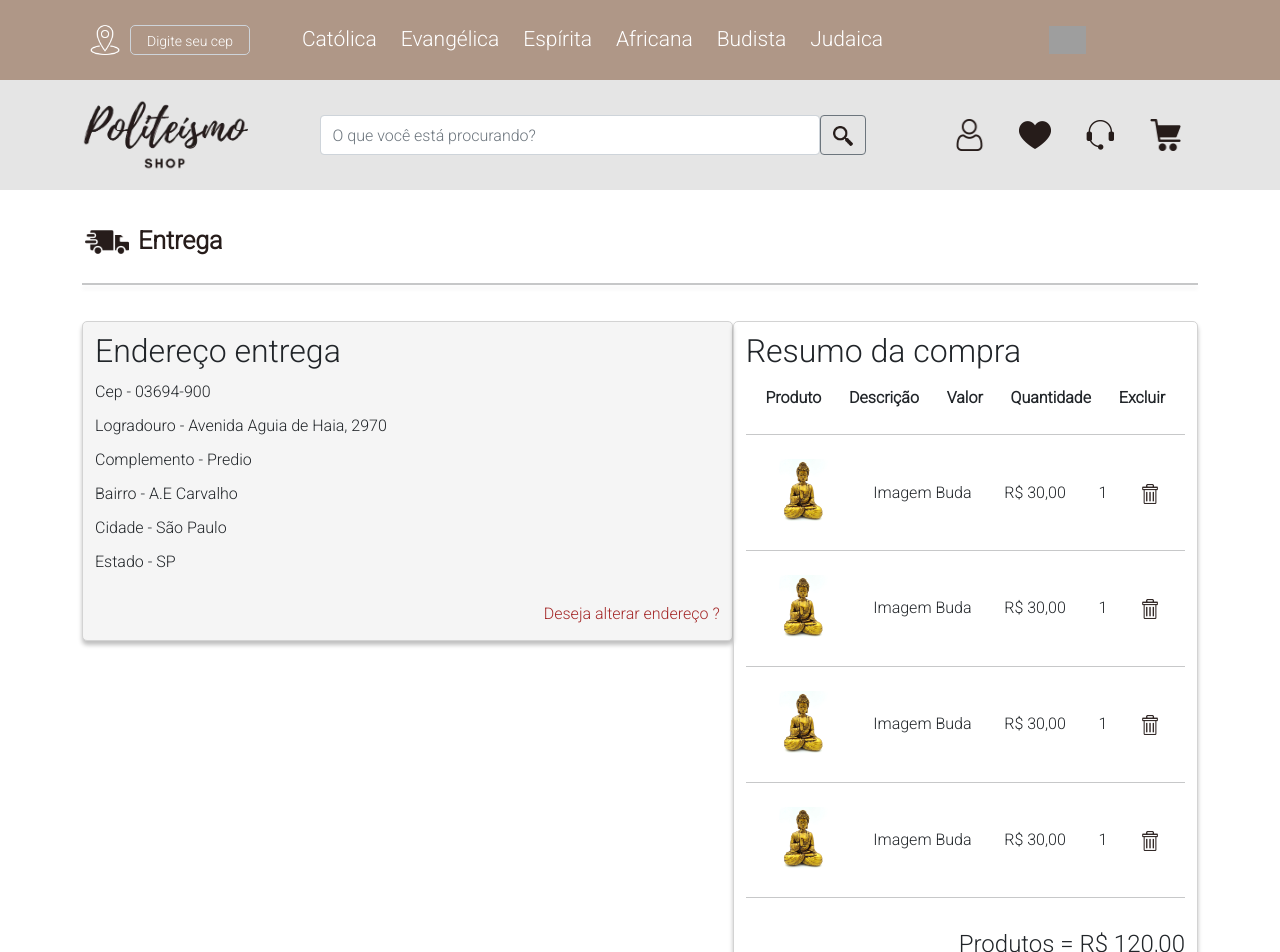
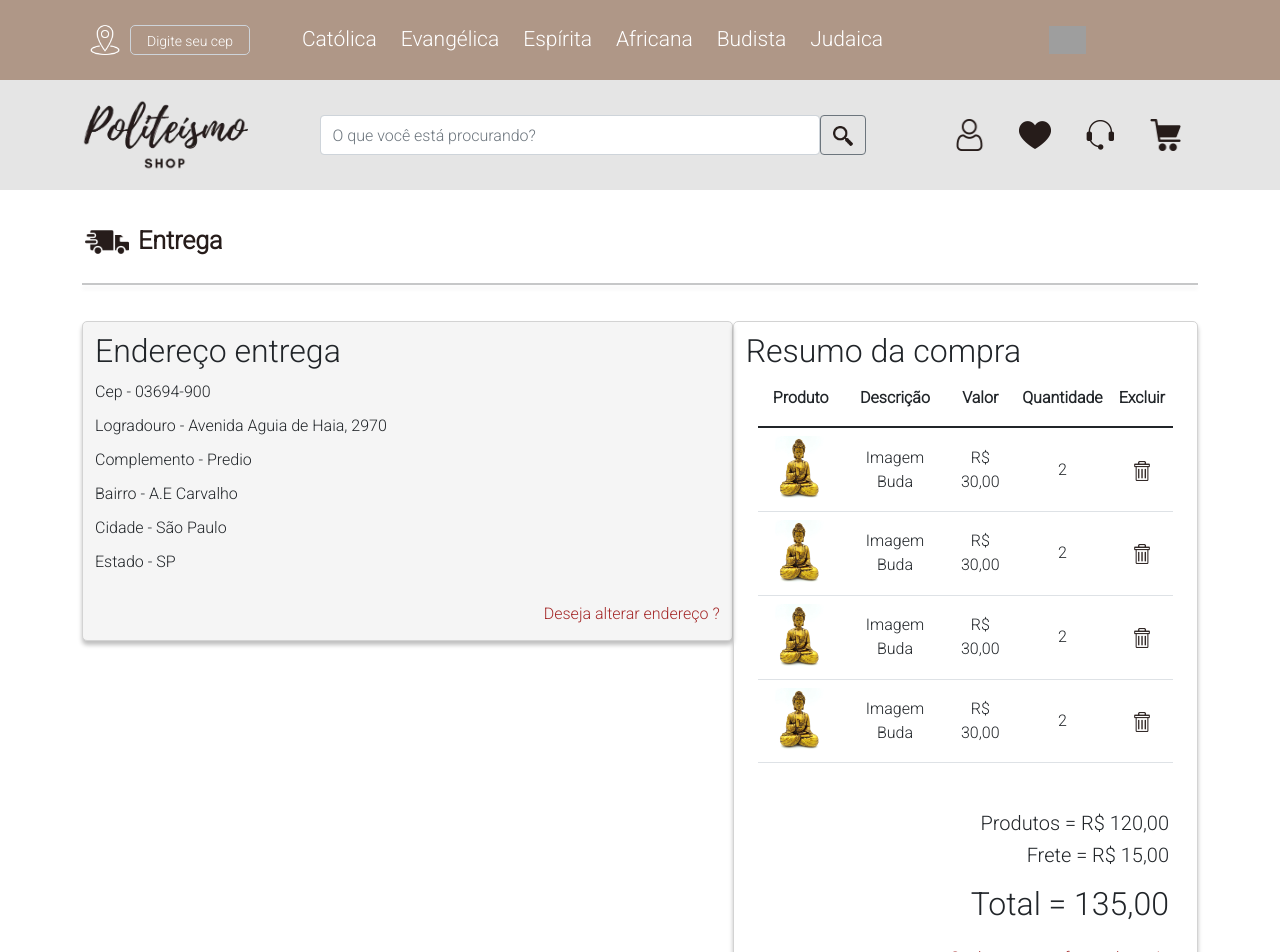
Before and after one commit to WilliamOldTree/projeto-rd, a React (Create React App) app in the folder base-pi-react/: page /cart_address in a window 1280 px wide. Shown: the top 952 px of the page. Built offline with nearby package versions, Linux system fonts and the light colour scheme; grey boxes are pictures that could not be loaded.

Commit message:
Alinhamento e componetizacao da tabela de compras finalizado

```diff
--- a/base-pi-react/src/components/list_compra/List_compra.css
+++ b/base-pi-react/src/components/list_compra/List_compra.css
@@ -4,9 +4,4 @@
     display: flex;
     flex-direction: column;
     justify-content: space-around;
-
 }
-
-.list_resumo_compra th{
-    padding-right: 20px;
-}
--- a/base-pi-react/src/components/list_compra/List_compra.js
+++ b/base-pi-react/src/components/list_compra/List_compra.js
@@ -2,38 +2,23 @@ import React from "react";
 import './List_compra.css'
 import Resumo_compras from "../resumo_compra/Resumo_compra";
 
-const List_compra = () => {
+const List_compra = (props) => {
 
     return <div className="container list_resumo_compra">
-        <table>
+        <table className="table">
             <thead>
                 <tr>
-                    <th>Produto</th>
-                    <th>Descrição</th>
-                    <th>Valor</th>
-                    <th>Quantidade</th>
-                    <th>Excluir</th>
+                    <th className="text-center pb-3">Produto</th>
+                    <th className="text-center pb-3">Descrição</th>
+                    <th className="text-center pb-3">Valor</th>
+                    <th className="text-center pb-3">Quantidade</th>
+                    <th className="text-center pb-3">Excluir</th>
                 </tr>
             </thead>
-            {/* <tbody>
-                <Resumo_compras />
-                <Resumo_compras />
-                </tbody> */}
+            <tbody>
+            {props.children}
+            </tbody>
 
-
-
-
-
-
-            {/* <tbody>
-                <tr>
-                    <td><img alt="produto" width={70} src={props.product_img}/></td>
-                    <td>{props.descricao}</td>
-                    <td>{props.valor}</td>
-                    <td>{props.quantidade}</td>
-                    <td><img alt="excluir" width={20} src={props.trash_img}/></td>
-                </tr>
-            </tbody> */}
         </table>
     </div>
 
--- a/base-pi-react/src/components/resumo_compra/Resumo_compra.js
+++ b/base-pi-react/src/components/resumo_compra/Resumo_compra.js
@@ -3,17 +3,15 @@ import './Resumo_compra.css'
 
 const Resumo_compras = (props) => {
     return <>
-        {/* <table>
-            <tbody> */}
+
                 <tr>
-                    <td><img alt="produto" width={70} src={props.product_img} /></td>
-                    <td>{props.descricao}</td>
-                    <td>{props.valor}</td>
-                    <td>{props.quantidade}</td>
-                    <td><img alt="excluir" width={20} src={props.trash_img} /></td>
+                    <td className="text-center align-middle"><img alt="produto" width={70} src={props.product_img} /></td>
+                    <td className="text-center align-middle">{props.descricao}</td>
+                    <td className="text-center align-middle">{props.valor}</td>
+                    <td className="text-center align-middle">{props.quantidade}</td>
+                    <td className="text-center align-middle"><img alt="excluir" width={20} src={props.trash_img} /></td>
                 </tr>
-            {/* </tbody>
-        </table> */}
+
     </>
 }
 export default Resumo_compras;
--- a/base-pi-react/src/pages/cart/Cart.css
+++ b/base-pi-react/src/pages/cart/Cart.css
@@ -62,6 +62,7 @@
     flex-direction: column;
     align-items: flex-end;
     padding: 0px;
+
 }
 
 .btnComprar
--- a/base-pi-react/src/pages/cart/Cart.js
+++ b/base-pi-react/src/pages/cart/Cart.js
@@ -10,6 +10,14 @@ import List_compra from '../../components/list_compra/List_compra'
 import Resumo_compras from '../../components/resumo_compra/Resumo_compra'
 
 function Cart() {
+
+    // let data = [
+    //     { product: BudaMedit, descricao: 'Imagem Buda', valor: 'R$ 30,00', quantidade: '5', trash: TrashIcon },
+    //     { product: BudaMedit, descricao: 'Imagem Buda', valor: 'R$ 30,00', quantidade: '5', trash: TrashIcon },
+    //     { product: BudaMedit, descricao: 'Imagem Buda', valor: 'R$ 30,00', quantidade: '5', trash: TrashIcon },
+    //     { product: BudaMedit, descricao: 'Imagem Buda', valor: 'R$ 30,00', quantidade: '5', trash: TrashIcon },
+    // ]
+
     return (
         <>
             <Header />
@@ -28,11 +36,15 @@ function Cart() {
 
 
                     <div className='container list_resumo_compra'>
-                        <List_compra />
-                        <Resumo_compras product_img={BudaMedit} descricao='Imagem Buda' valor='R$ 30,00' quantidade='2' trash_img={TrashIcon} />
-                        <Resumo_compras product_img={BudaMedit} descricao='Imagem Buda' valor='R$ 30,00' quantidade='2' trash_img={TrashIcon} />
-                        <Resumo_compras product_img={BudaMedit} descricao='Imagem Buda' valor='R$ 30,00' quantidade='2' trash_img={TrashIcon} />
-                        <Resumo_compras product_img={BudaMedit} descricao='Imagem Buda' valor='R$ 30,00' quantidade='2' trash_img={TrashIcon} />
+                        <List_compra >
+                            {/* {data.map((product) => (<Resumo_compras product_img={product.product} descricao={product.descricao} valor={product.valor} quantidade={product.quantidade} trash_img={product.trash} />))} */}
+
+                            <Resumo_compras product_img={BudaMedit} descricao='Imagem Buda' valor='R$ 30,00' quantidade='2' trash_img={TrashIcon} />
+                            <Resumo_compras product_img={BudaMedit} descricao='Imagem Buda' valor='R$ 30,00' quantidade='2' trash_img={TrashIcon} />
+                            <Resumo_compras product_img={BudaMedit} descricao='Imagem Buda' valor='R$ 30,00' quantidade='2' trash_img={TrashIcon} />
+                            <Resumo_compras product_img={BudaMedit} descricao='Imagem Buda' valor='R$ 30,00' quantidade='2' trash_img={TrashIcon} />
+                        </List_compra>
+
                     </div>
 
 
@@ -103,7 +115,7 @@ function Cart() {
 
 
 
-                    <div className='container' id='cart_total'>
+                    <div className='container mt-5' id='cart_total'>
 
                         <h3>Total = R$ 90,00</h3>
                         <h6>Parcelas 3 x R$ 30,00</h6>
--- a/base-pi-react/src/pages/cart_address/Cart_address.css
+++ b/base-pi-react/src/pages/cart_address/Cart_address.css
@@ -46,7 +46,7 @@
 
 #cart_address_prazo{
     width: 500px;
-    height: 850px;
+    height: 700px;
     border: 1px;
     border-style: solid;
     border-color: lightgrey;
--- a/base-pi-react/src/pages/cart_address/Cart_address.js
+++ b/base-pi-react/src/pages/cart_address/Cart_address.js
@@ -6,6 +6,8 @@ import Frete from "../../components/asserts/icons/caminhao-frete-home.png"
 import { Link } from "react-router-dom"
 import TrashIcon from '../../components/asserts/icons/lixeira.png'
 import BudaMedit from '../../components/asserts/images/cart-images/buda-meditando.png'
+import List_compra from "../../components/list_compra/List_compra";
+import Resumo_compras from "../../components/resumo_compra/Resumo_compra";
 
 function Cart_address() {
     return (
@@ -50,74 +52,21 @@ function Cart_address() {
                             Resumo da compra
                         </h2>
                         <div>
-                            <table className="table table-borderless" >
+                            <List_compra>
+                            <Resumo_compras product_img={BudaMedit} descricao='Imagem Buda' valor='R$ 30,00' quantidade='2' trash_img={TrashIcon} />
+                            <Resumo_compras product_img={BudaMedit} descricao='Imagem Buda' valor='R$ 30,00' quantidade='2' trash_img={TrashIcon} />
+                            <Resumo_compras product_img={BudaMedit} descricao='Imagem Buda' valor='R$ 30,00' quantidade='2' trash_img={TrashIcon} />
+                            <Resumo_compras product_img={BudaMedit} descricao='Imagem Buda' valor='R$ 30,00' quantidade='2' trash_img={TrashIcon} />
+                            </List_compra>
 
-                                <thead>
-                                    <tr className='cart-title-table'>
-                                        <th itemScope='col'>Produto</th>
-                                        <th itemScope='col'>Descrição</th>
-                                        <th itemScope='col'>Valor</th>
-                                        <th itemScope='col'>Quantidade</th>
-                                        <th itemScope='col'>Excluir</th>
-                                    </tr>
-                                    <hr></hr>
-                                </thead>
 
-                                <tbody>
-                                    <tr className='cart-title-content-table'>
-                                        <td><img src={BudaMedit} alt='item1' width={70} /></td>
-                                        <td>Imagem Buda</td>
-                                        <td>R$ 30,00</td>
-                                        <td>1</td>
-                                        <td ><img src={TrashIcon} alt='Excluir' width={20} /></td>
-                                    </tr>
-                                    <hr></hr>
-                                </tbody>
+                            <div className='container mt-3 p-3  ' id='cart_address_total'>
 
-                                <tbody>
-                                    <tr className='cart-title-content-table'>
-                                        <td><img src={BudaMedit} alt='item1' width={70} /></td>
-                                        <td>Imagem Buda</td>
-                                        <td>R$ 30,00</td>
-                                        <td>1</td>
-                                        <td ><img src={TrashIcon} alt='Excluir' width={20} /></td>
-                                    </tr>
-                                    <hr></hr>
-                                </tbody>
-
-                                <tbody>
-                                    <tr className='cart-title-content-table'>
-                                        <td><img src={BudaMedit} alt='item1' width={70} /></td>
-                                        <td>Imagem Buda</td>
-                                        <td>R$ 30,00</td>
-                                        <td>1</td>
-                                        <td ><img src={TrashIcon} alt='Excluir' width={20} /></td>
-                                    </tr>
-                                    <hr></hr>
-                                </tbody>
-
-                                <tbody>
-                                    <tr className='cart-title-content-table'>
-                                        <td><img src={BudaMedit} alt='item1' width={70} /></td>
-                                        <td>Imagem Buda</td>
-                                        <td>R$ 30,00</td>
-                                        <td>1</td>
-                                        <td ><img src={TrashIcon} alt='Excluir' width={20} /></td>
-                                    </tr>
-                                    <hr></hr>
-                                </tbody>
-
-                            </table>
-                            <div className='container' id='cart_address_total'>
-
-                                <h4>Produtos = R$ 120,00</h4>
-                                <h4>Frete = R$ 15,00</h4>
+                                <h5>Produtos = R$ 120,00</h5>
+                                <h5>Frete = R$ 15,00</h5>
                                 <h2>Total = 135,00</h2>
 
-                                <p></p>
-                                <p></p>
-                                <p></p>
-                                <Link className="other_send_company" to="./entregas"><h6>Conheca outras forma de envio</h6></Link>
+                                <Link className="other_send_company pt-3" to="./entregas"><h6>Conheca outras forma de envio</h6></Link>
 
                             </div>
 
--- a/base-pi-react/src/pages/checkout_carrinho/Checkout_carrinho.css
+++ b/base-pi-react/src/pages/checkout_carrinho/Checkout_carrinho.css
@@ -49,7 +49,7 @@
 
 #dados2_resumo_compra{
     width: 900px;
-    height: 810px;
+    height: 710px;
     border: 1px;
     border-style: solid;
     border-color: lightgrey;
--- a/base-pi-react/src/pages/checkout_carrinho/Checkout_carrinho.js
+++ b/base-pi-react/src/pages/checkout_carrinho/Checkout_carrinho.js
@@ -8,7 +8,8 @@ import Check from "../../components/asserts/icons/check.png"
 import Visa from "../../components/asserts/icons/visa.png"
 import TrashIcon from '../../components/asserts/icons/lixeira.png'
 import BudaMedit from '../../components/asserts/images/cart-images/buda-meditando.png'
-
+import List_compra from "../../components/list_compra/List_compra";
+import Resumo_compras from "../../components/resumo_compra/Resumo_compra";
 function Checkout_carrinho() {
     return (
         <>
@@ -56,65 +57,13 @@ function Checkout_carrinho() {
                         Resumo da compra
                     </h2>
                     <div>
-                        <table className="table table-borderless" >
-
-                            <thead>
-                                <tr className='cart-title-table'>
-                                    <th itemScope='col'>Produto</th>
-                                    <th itemScope='col'>Descrição</th>
-                                    <th itemScope='col'>Valor</th>
-                                    <th itemScope='col'>Quantidade</th>
-                                    <th itemScope='col'>Excluir</th>
-                                </tr>
-                                <hr></hr>
-                            </thead>
-
-                            <tbody>
-                                <tr className='cart-title-content-table'>
-                                    <td><img src={BudaMedit} alt='item1' width={70} /></td>
-                                    <td>Imagem Buda</td>
-                                    <td>R$ 30,00</td>
-                                    <td>1</td>
-                                    <td ><img src={TrashIcon} alt='Excluir' width={20} /></td>
-                                </tr>
-                                <hr></hr>
-                            </tbody>
-
-                            <tbody>
-                                <tr className='cart-title-content-table'>
-                                    <td><img src={BudaMedit} alt='item1' width={70} /></td>
-                                    <td>Imagem Buda</td>
-                                    <td>R$ 30,00</td>
-                                    <td>1</td>
-                                    <td ><img src={TrashIcon} alt='Excluir' width={20} /></td>
-                                </tr>
-                                <hr></hr>
-                            </tbody>
-
-                            <tbody>
-                                <tr className='cart-title-content-table'>
-                                    <td><img src={BudaMedit} alt='item1' width={70} /></td>
-                                    <td>Imagem Buda</td>
-                                    <td>R$ 30,00</td>
-                                    <td>1</td>
-                                    <td ><img src={TrashIcon} alt='Excluir' width={20} /></td>
-                                </tr>
-                                <hr></hr>
-                            </tbody>
-
-                            <tbody>
-                                <tr className='cart-title-content-table'>
-                                    <td><img src={BudaMedit} alt='item1' width={70} /></td>
-                                    <td>Imagem Buda</td>
-                                    <td>R$ 30,00</td>
-                                    <td>1</td>
-                                    <td ><img src={TrashIcon} alt='Excluir' width={20} /></td>
-                                </tr>
-                                <hr></hr>
-                            </tbody>
-
-                        </table>
-                        <div className='container' id='pay_total'>
+                        <List_compra>
+                            <Resumo_compras product_img={BudaMedit} descricao='Imagem Buda' valor='R$ 30,00' quantidade='2' trash_img={TrashIcon} />
+                            <Resumo_compras product_img={BudaMedit} descricao='Imagem Buda' valor='R$ 30,00' quantidade='2' trash_img={TrashIcon} />
+                            <Resumo_compras product_img={BudaMedit} descricao='Imagem Buda' valor='R$ 30,00' quantidade='2' trash_img={TrashIcon} />
+                            <Resumo_compras product_img={BudaMedit} descricao='Imagem Buda' valor='R$ 30,00' quantidade='2' trash_img={TrashIcon} />
+                        </List_compra>
+                        <div className='container mt-3 p-3' id='pay_total'>
 
                             <h4>Produtos = R$ 120,00</h4>
                             <h4>Frete = R$ 15,00</h4>
@@ -132,10 +81,10 @@ function Checkout_carrinho() {
             {/* FINISH ADDRESS-TITLE */}
 
             <div className='container' id="checkout_button">
-                    <Link to="/cart_success" className="btn btn-default btnComprar" type="button">CONFIRMAR</Link>
-                    <p></p>
-                    <Link to="/" className="btn btn-default btnContCompra" type="button">CONTINUAR COMPRANDO</Link>
-                </div>
+                <Link to="/cart_success" className="btn btn-default btnComprar" type="button">CONFIRMAR</Link>
+                <p></p>
+                <Link to="/" className="btn btn-default btnContCompra" type="button">CONTINUAR COMPRANDO</Link>
+            </div>
 
             <Footer />
         </>
--- a/base-pi-react/src/pages/pagamento/Pagamento.css
+++ b/base-pi-react/src/pages/pagamento/Pagamento.css
@@ -45,7 +45,7 @@
 
 #pay_resumo{
     width: 500px;
-    height: 920px;
+    height: 800px;
     border: 1px;
     border-style: solid;
     border-color: lightgrey;
--- a/base-pi-react/src/pages/pagamento/Pagamento.js
+++ b/base-pi-react/src/pages/pagamento/Pagamento.js
@@ -7,6 +7,9 @@ import Visa from "../../components/asserts/icons/visa.png"
 import { Link } from "react-router-dom"
 import TrashIcon from '../../components/asserts/icons/lixeira.png'
 import BudaMedit from '../../components/asserts/images/cart-images/buda-meditando.png'
+import List_compra from "../../components/list_compra/List_compra";
+import Resumo_compras from "../../components/resumo_compra/Resumo_compra";
+
 
 function Pagamento() {
     return (
@@ -53,76 +56,22 @@ function Pagamento() {
                             Resumo da compra
                         </h2>
                         <div>
-                            <table className="table table-borderless" >
+                            <List_compra>
+                                <Resumo_compras product_img={BudaMedit} descricao='Imagem Buda' valor='R$ 30,00' quantidade='2' trash_img={TrashIcon} />
+                                <Resumo_compras product_img={BudaMedit} descricao='Imagem Buda' valor='R$ 30,00' quantidade='2' trash_img={TrashIcon} />
+                                <Resumo_compras product_img={BudaMedit} descricao='Imagem Buda' valor='R$ 30,00' quantidade='2' trash_img={TrashIcon} />
+                                <Resumo_compras product_img={BudaMedit} descricao='Imagem Buda' valor='R$ 30,00' quantidade='2' trash_img={TrashIcon} />
+                            </List_compra>
+                            <div className='container mt-3 p-3' id='pay_total'>
 
-                                <thead>
-                                    <tr className='cart-title-table'>
-                                        <th itemScope='col'>Produto</th>
-                                        <th itemScope='col'>Descrição</th>
-                                        <th itemScope='col'>Valor</th>
-                                        <th itemScope='col'>Quantidade</th>
-                                        <th itemScope='col'>Excluir</th>
-                                    </tr>
-                                    <hr></hr>
-                                </thead>
-
-                                <tbody>
-                                    <tr className='cart-title-content-table'>
-                                        <td><img src={BudaMedit} alt='item1' width={70} /></td>
-                                        <td>Imagem Buda</td>
-                                        <td>R$ 30,00</td>
-                                        <td>1</td>
-                                        <td ><img src={TrashIcon} alt='Excluir' width={20} /></td>
-                                    </tr>
-                                    <hr></hr>
-                                </tbody>
-
-                                <tbody>
-                                    <tr className='cart-title-content-table'>
-                                        <td><img src={BudaMedit} alt='item1' width={70} /></td>
-                                        <td>Imagem Buda</td>
-                                        <td>R$ 30,00</td>
-                                        <td>1</td>
-                                        <td ><img src={TrashIcon} alt='Excluir' width={20} /></td>
-                                    </tr>
-                                    <hr></hr>
-                                </tbody>
-
-                                <tbody>
-                                    <tr className='cart-title-content-table'>
-                                        <td><img src={BudaMedit} alt='item1' width={70} /></td>
-                                        <td>Imagem Buda</td>
-                                        <td>R$ 30,00</td>
-                                        <td>1</td>
-                                        <td ><img src={TrashIcon} alt='Excluir' width={20} /></td>
-                                    </tr>
-                                    <hr></hr>
-                                </tbody>
-
-                                <tbody>
-                                    <tr className='cart-title-content-table'>
-                                        <td><img src={BudaMedit} alt='item1' width={70} /></td>
-                                        <td>Imagem Buda</td>
-                                        <td>R$ 30,00</td>
-                                        <td>1</td>
-                                        <td ><img src={TrashIcon} alt='Excluir' width={20} /></td>
-                                    </tr>
-                                    <hr></hr>
-                                </tbody>
-
-                            </table>
-                            <div className='container' id='pay_total'>
-
-                                <h4>Produtos = R$ 120,00</h4>
-                                <h4>Frete = R$ 15,00</h4>
+                                <h5>Produtos = R$ 120,00</h5>
+                                <h5>Frete = R$ 15,00</h5>
                                 <h2>Total = 135,00</h2>
                                 <h5>Parcelas 3 x R$ 45,00</h5><img src={Visa} alt="" />
                                 <p></p>
                                 <p></p>
                                 <Link className="change_card" to="./entregas"><h6>Conheça outras formas de pagamento</h6></Link>
-
                             </div>
-
                         </div>
                     </div>
 
```
